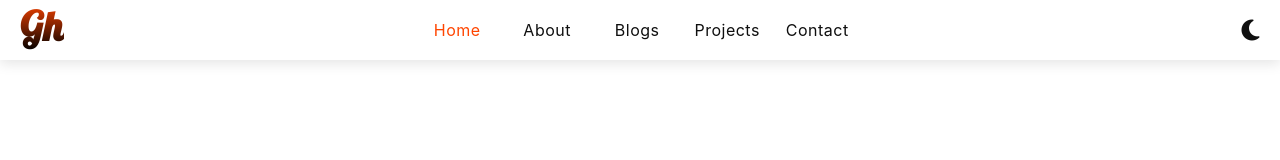
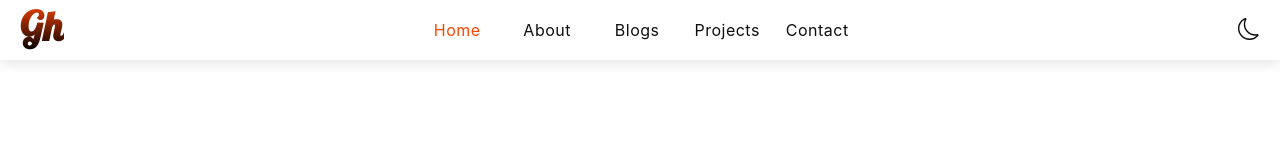
Before and after one commit to GanpatHada/ganpathada-portfolio, a React (Create React App) app: page / in a window 1280 px wide. Shown: the top 160 px of the page. Built offline with nearby package versions, Linux system fonts and the light colour scheme; a web font is replaced by a local one.

Commit message:
change icon

```diff
--- a/package.json
+++ b/package.json
@@ -8,6 +8,7 @@
     "@testing-library/user-event": "^13.5.0",
     "react": "^18.2.0",
     "react-dom": "^18.2.0",
+    "react-icons": "^4.6.0",
     "react-router-dom": "^6.4.1",
     "react-scripts": "5.0.1",
     "web-vitals": "^2.1.4"
--- a/src/App.css
+++ b/src/App.css
@@ -216,9 +216,6 @@ nav i{
   font-size: 1.5rem;
   display: inline-block;
   cursor:pointer;
-}
-nav div{
-  height: 100%;
 }
 
 main {
--- a/src/components/Navbar.js
+++ b/src/components/Navbar.js
@@ -1,5 +1,7 @@
 import React, { useState } from 'react'
 import { NavLink, useLocation, } from 'react-router-dom'
+import { BsSun } from "react-icons/bs";
+import { BsMoon } from "react-icons/bs";
 const Navbar = () => {
   const [mode, setmode] = useState("light");
   const loc = useLocation();
@@ -65,8 +67,14 @@ const Navbar = () => {
         </ul>
 
       </div>
-      <div>
-        <i title={`${mode} mode enabled`} className={(mode === 'dark') ? 'fa-solid fa-sun' : 'fa-sharp fa-solid fa-moon'} onClick={changemode} id='mode'></i>
+      <div onClick={changemode} id='mode' style={{cursor:'pointer'}} title={`${mode} mode enabled`}>
+        {
+          (mode==='dark')&&<BsSun style={{color:'white',fontSize:"22px"}}/>
+        }
+        {
+          (mode==='light')&&<BsMoon style={{filter:'invert()',fontSize:"22px"}}/>
+        }
+        {/* <i title={`${mode} mode enabled`} className={(mode === 'dark') ? 'fa-solid fa-sun' : 'fa-sharp fa-solid fa-moon'} onClick={changemode} id='mode'></i> */}
       </div>
       <aside style={{ transform: `translateX(${transform})` }}>
         <div id="asidenav">
```
Also changed, not shown: src/components/web logos/newdev.png (added), 1 other file (tests, documents, lock files or other folders).
